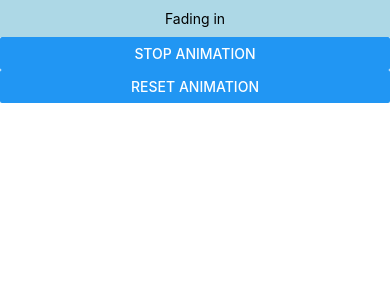
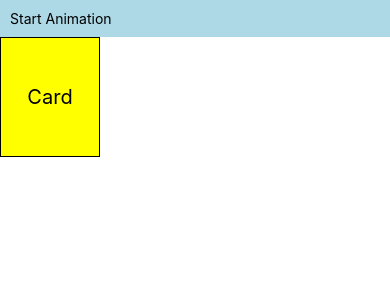
Before and after one commit to abhidatta0/Animations_AnimatedApi_Series, a React Native app: screen / in a window 390 px wide. Shown: the top 300 px of the page. Built offline with nearby package versions, Linux system fonts and the light colour scheme.

Commit message:
added moving card animation

```diff
--- a/App.tsx
+++ b/App.tsx
@@ -4,11 +4,13 @@ import {
   Text,
 } from 'react-native';
 import SimpleTextMount from './src/components/SimpleTextMount';
+import MovingCard from './src/components/MovingCard';
 
 const App = () => {
   return (
     <SafeAreaView>
-      <SimpleTextMount />
+      {/* <SimpleTextMount /> */}
+      <MovingCard />
     </SafeAreaView>
   );
 };
--- /dev/null
+++ b/src/components/MovingCard.tsx
@@ -0,0 +1,55 @@
+import {Animated, Text, View, TouchableOpacity, StyleSheet} from 'react-native';
+import {useRef} from 'react';
+
+const MovingCard = ()=>{
+    const cardMoveAnim = useRef(new Animated.ValueXY({x: 0, y: 0})).current;
+
+    const onStart = ()=>{
+        Animated.sequence([
+            Animated.spring(cardMoveAnim,{
+                toValue: {x: 250, y: 200},
+                useNativeDriver: true,
+                mass: 6,
+            }),
+            Animated.spring(cardMoveAnim,{
+                toValue: {x: 0, y: 300},
+                useNativeDriver: true,
+                tension: 10,
+            })
+        ]).start();
+    }
+   return (
+    <View>
+        <TouchableOpacity style={styles.startBtn} onPress={onStart}>
+            <Text>Start Animation</Text>
+        </TouchableOpacity>
+        <Animated.View style={[styles.card, {
+            transform:[
+               ...cardMoveAnim.getTranslateTransform()
+            ]
+        }]}>
+            <Text style={styles.cardText}>Card</Text>
+        </Animated.View>
+    </View>
+   )
+}
+
+export default MovingCard;
+
+const styles = StyleSheet.create({
+    startBtn:{
+        backgroundColor:'lightblue',
+        padding: 10,
+    },
+    card:{
+        height: 120,
+        width: 100,
+        borderWidth: 1,
+        backgroundColor:'yellow',
+        justifyContent:'center',
+        alignItems:'center'
+    },
+    cardText:{
+        fontSize: 20,
+    }
+})
```
